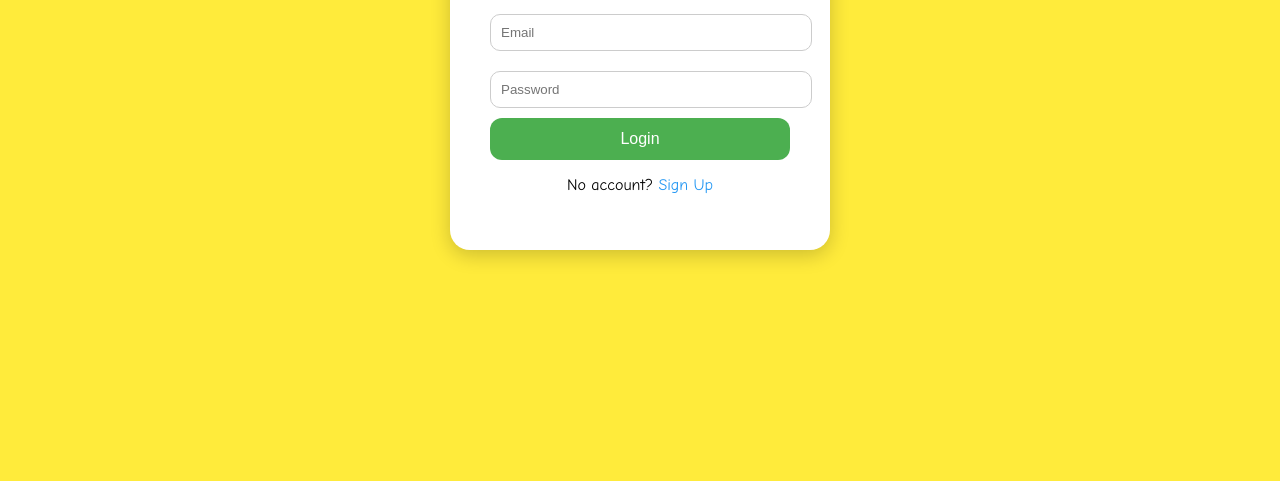
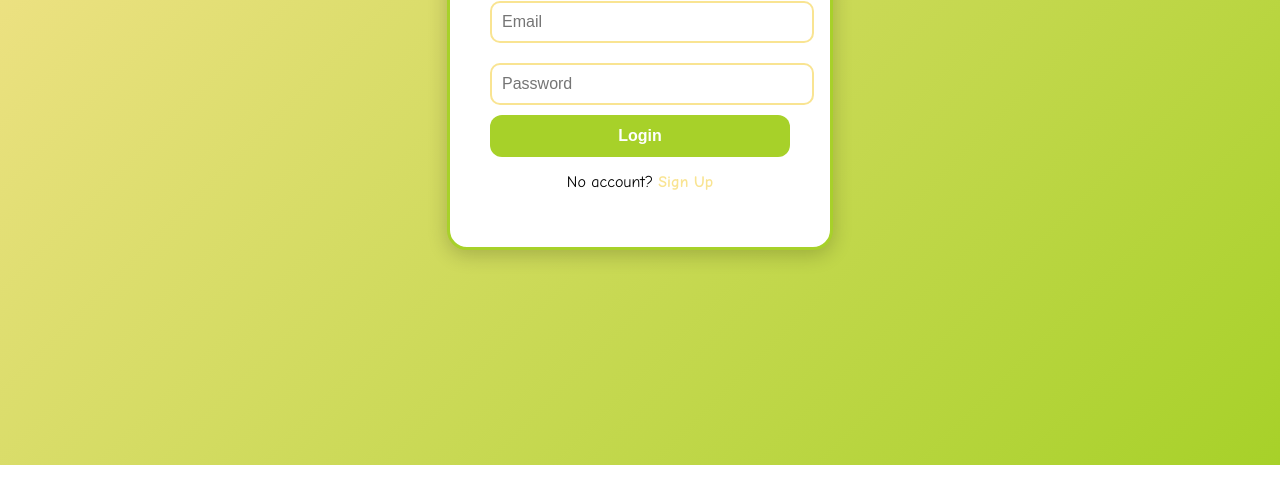
Before and after one commit to Battlewalkers/Multi-Real, a website: page login.html in a window 1280 px wide. Shown: the part 335-816 px from the top of the page. Drawn offline with Linux system fonts and the light colour scheme.

Commit message:
Update login.html

```diff
--- a/login.html
+++ b/login.html
@@ -5,11 +5,12 @@
 <style>
 body {
   font-family:'Comic Sans MS', cursive;
-  background:#FFEB3B;
+  background: linear-gradient(135deg, #F9E492 0%, #A7D129 100%);
   display:flex;
   justify-content:center;
   align-items:center;
   height:100vh;
+  margin:0;
 }
 
 .box {
@@ -19,6 +20,7 @@ body {
   width:300px;
   box-shadow:0 5px 20px rgba(0,0,0,0.2);
   text-align:center;
+  border: 3px solid #A7D129;
 }
 
 input {
@@ -26,11 +28,18 @@ input {
   padding:10px;
   margin:10px 0;
   border-radius:10px;
-  border:1px solid #ccc;
+  border:2px solid #F9E492;
+  font-size:16px;
+}
+
+input:focus {
+  outline: none;
+  border-color: #A7D129;
+  box-shadow: 0 0 5px rgba(167, 209, 41, 0.3);
 }
 
 button {
-  background:#4CAF50;
+  background:#A7D129;
   color:white;
   border:none;
   padding:12px;
@@ -38,9 +47,87 @@ button {
   border-radius:12px;
   font-size:16px;
   cursor:pointer;
+  font-weight:bold;
+  transition: background 0.3s ease;
 }
 
-a { color:#2196F3; text-decoration:none; }
+button:hover {
+  background: #8AB229;
+}
+
+a {
+  color:#F9E492;
+  text-decoration:none;
+  font-weight:bold;
+}
+
+h2 {
+  color: #A7D129;
+  margin-bottom: 20px;
+}
+
+body {
+  font-family:'Comic Sans MS', cursive;
+  background: linear-gradient(135deg, #F9E492 0%, #A7D129 100%);
+  display:flex;
+  justify-content:center;
+  align-items:center;
+  height:100vh;
+  margin:0;
+}
+
+.box {
+  background:white;
+  padding:40px;
+  border-radius:20px;
+  width:300px;
+  box-shadow:0 5px 20px rgba(0,0,0,0.2);
+  text-align:center;
+  border: 3px solid #A7D129;
+}
+
+input {
+  width:100%;
+  padding:10px;
+  margin:10px 0;
+  border-radius:10px;
+  border:2px solid #F9E492;
+  font-size:16px;
+}
+
+input:focus {
+  outline: none;
+  border-color: #A7D129;
+  box-shadow: 0 0 5px rgba(167, 209, 41, 0.3);
+}
+
+button {
+  background:#A7D129;
+  color:white;
+  border:none;
+  padding:12px;
+  width:100%;
+  border-radius:12px;
+  font-size:16px;
+  cursor:pointer;
+  font-weight:bold;
+  transition: background 0.3s ease;
+}
+
+button:hover {
+  background: #8AB229;
+}
+
+a {
+  color:#F9E492;
+  text-decoration:none;
+  font-weight:bold;
+}
+
+h2 {
+  color: #A7D129;
+  margin-bottom: 20px;
+}
 </style>
 </head>
 
```
